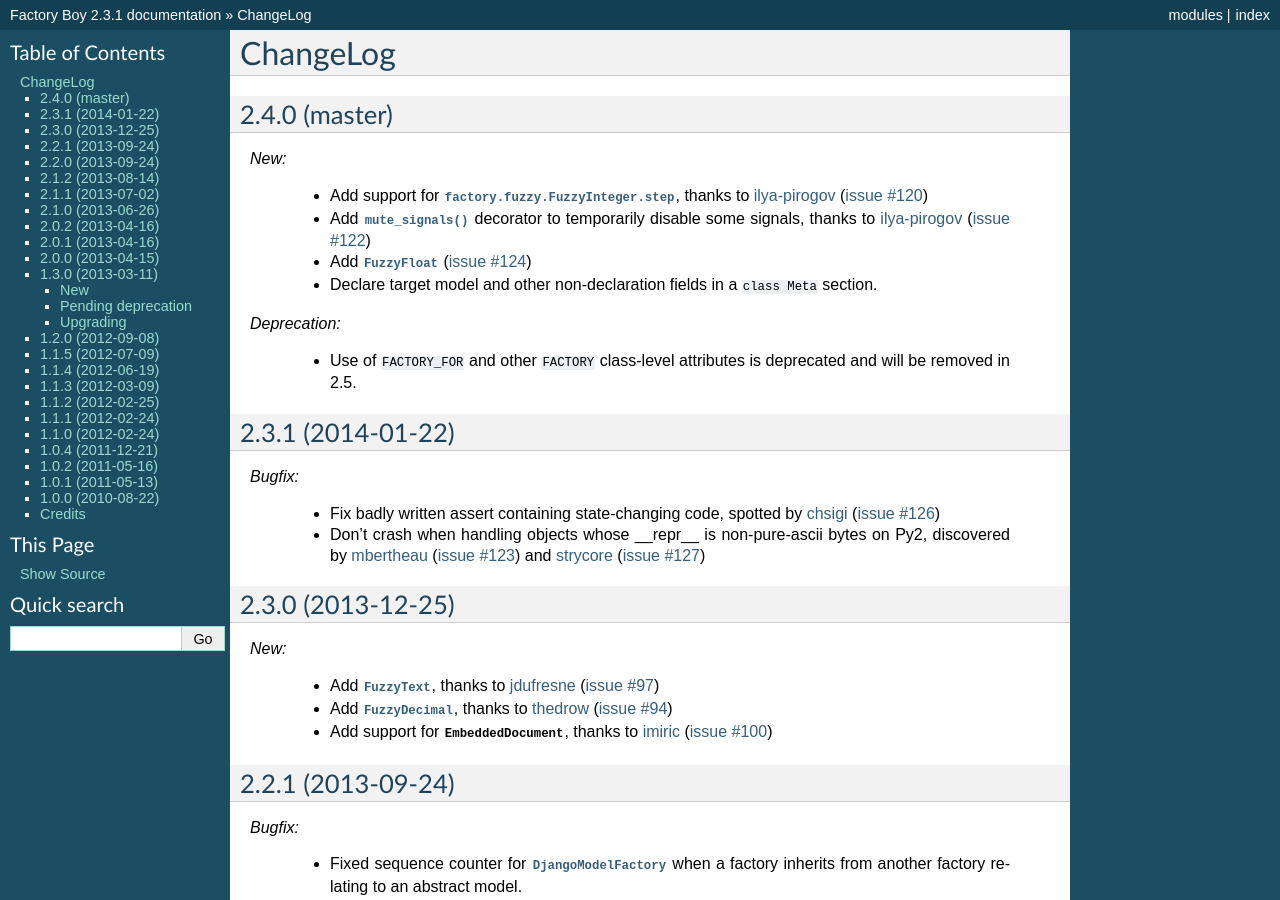
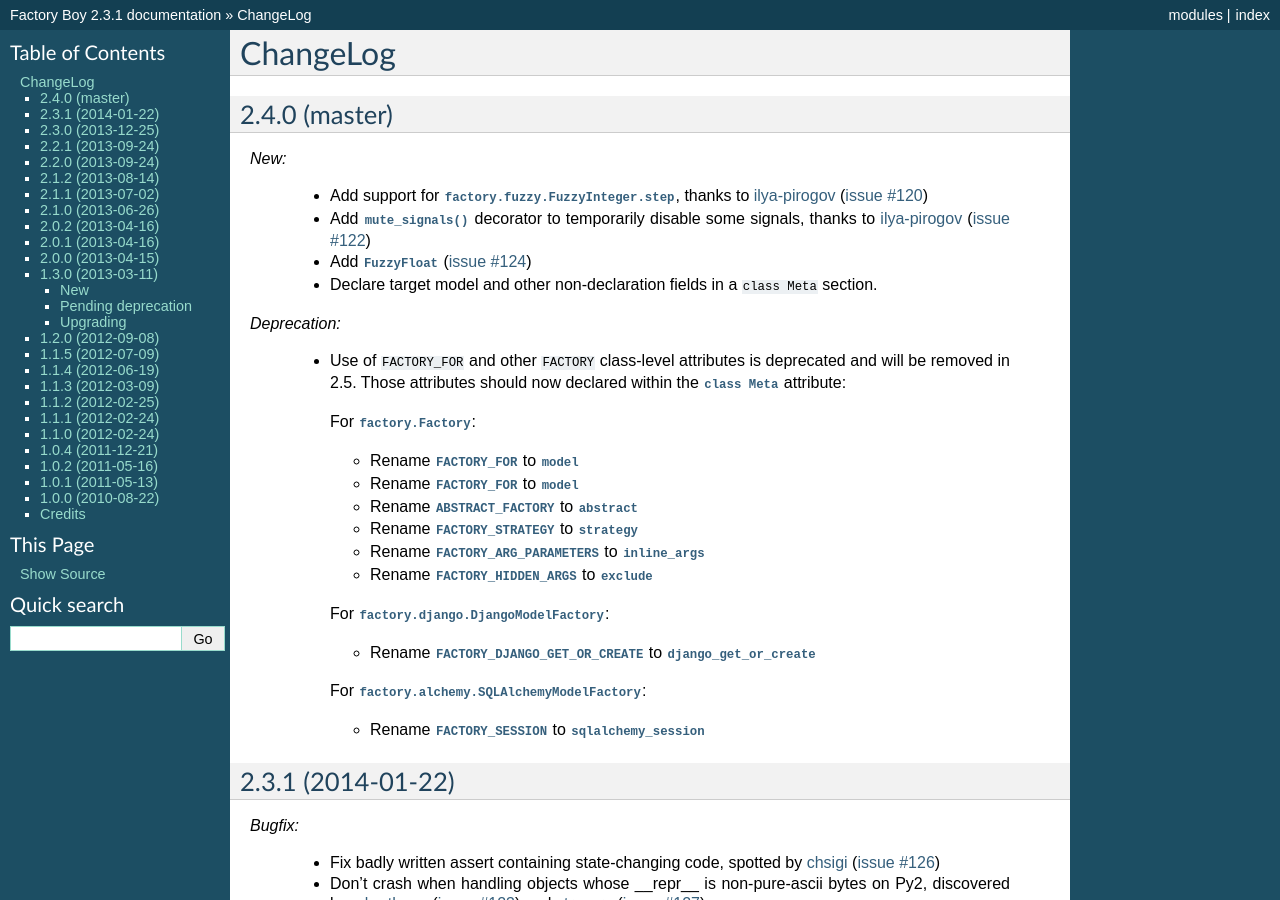
Before and after one commit to FactoryBoy/factory_boy, a Sphinx documentation site: the page built from docs/changelog.rst, in a window 1280 px wide and 900 px high. Built offline with Sphinx 7.4.7, drawn with Linux system fonts in a browser that asks for light colours.

Commit message:
doc: Document upgrade path for FACTORY_*.

```diff
--- a/docs/changelog.rst
+++ b/docs/changelog.rst
@@ -17,6 +17,25 @@
 *Deprecation:*
 
     - Use of ``FACTORY_FOR`` and other ``FACTORY`` class-level attributes is deprecated and will be removed in 2.5.
+      Those attributes should now declared within the :class:`class Meta <factory.FactoryOptions>` attribute:
+
+      For :class:`factory.Factory`:
+
+      * Rename :attr:`~factory.Factory.FACTORY_FOR` to :attr:`~factory.FactoryOptions.model`
+
+      * Rename :attr:`~factory.Factory.FACTORY_FOR` to :attr:`~factory.FactoryOptions.model`
+      * Rename :attr:`~factory.Factory.ABSTRACT_FACTORY` to :attr:`~factory.FactoryOptions.abstract`
+      * Rename :attr:`~factory.Factory.FACTORY_STRATEGY` to :attr:`~factory.FactoryOptions.strategy`
+      * Rename :attr:`~factory.Factory.FACTORY_ARG_PARAMETERS` to :attr:`~factory.FactoryOptions.inline_args`
+      * Rename :attr:`~factory.Factory.FACTORY_HIDDEN_ARGS` to :attr:`~factory.FactoryOptions.exclude`
+
+      For :class:`factory.django.DjangoModelFactory`:
+
+      * Rename :attr:`~factory.django.DjangoModelFactory.FACTORY_DJANGO_GET_OR_CREATE` to :attr:`~factory.django.DjangoOptions.django_get_or_create`
+
+      For :class:`factory.alchemy.SQLAlchemyModelFactory`:
+
+      * Rename :attr:`~factory.alchemy.SQLAlchemyModelFactory.FACTORY_SESSION` to :attr:`~factory.alchemy.SQLAlchemyOptions.sqlalchemy_session`
 
 .. _v2.3.1:
 
```
Also changed, not shown: docs/orms.rst (+8 -2 lines), docs/reference.rst (+12 -0 lines).
